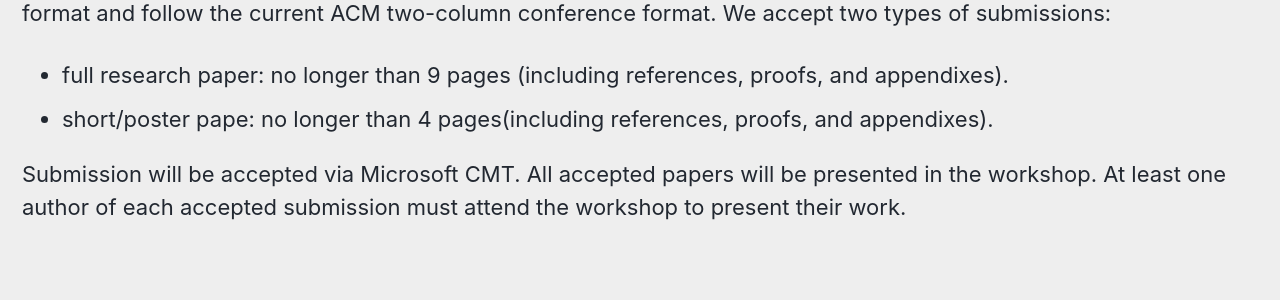
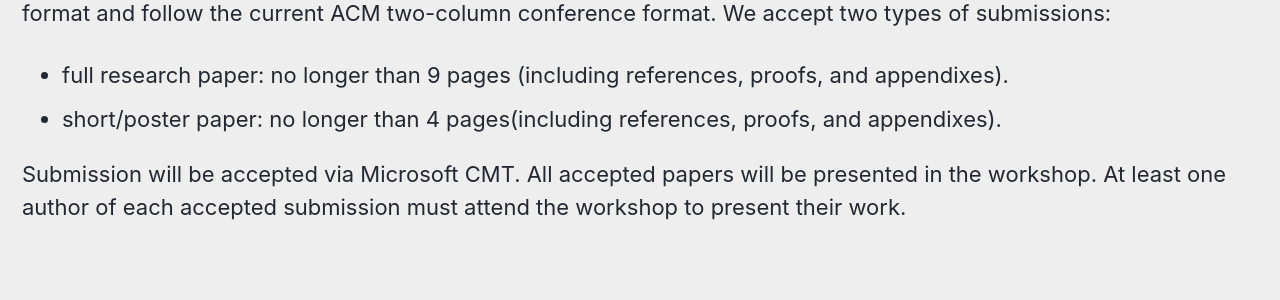
Before and after one commit to kdf-workshop/kdf23, a Jekyll site: the page built from _pages/call_for_papers.md, in a window 1280 px wide. Shown: the part 1859-2159 px from the top of the page. Built offline with Jekyll 4.4.1, drawn with Linux system fonts in a browser that asks for light colours; cached includes are drawn as plain includes.

Commit message:
Update call_for_papers.md

```diff
--- a/_pages/call_for_papers.md
+++ b/_pages/call_for_papers.md
@@ -32,6 +32,6 @@ Although textual data is prevalent in a large amount of finance-related business
 
 We invite submissions of relevant work that be of interest to the workshop. All submissions must be original contributions that have not been previously published and that are not currently under review by other conferences or journals. Submissions will be peer reviewed, single-blinded. Submissions will be assessed based on their novelty, technical quality, significance of impact, interest, clarity, relevance, and reproducibility. All submissions must be in PDF format and follow the current ACM two-column conference format. We accept two types of submissions:
 - full research paper: no longer than 9 pages (including references, proofs, and appendixes).
-- short/poster pape: no longer than 4 pages(including references, proofs, and appendixes).
+- short/poster paper: no longer than 4 pages(including references, proofs, and appendixes).
 
 Submission will be accepted via Microsoft CMT. All accepted papers will be presented in the workshop. At least one author of each accepted submission must attend the workshop to present their work.
```
